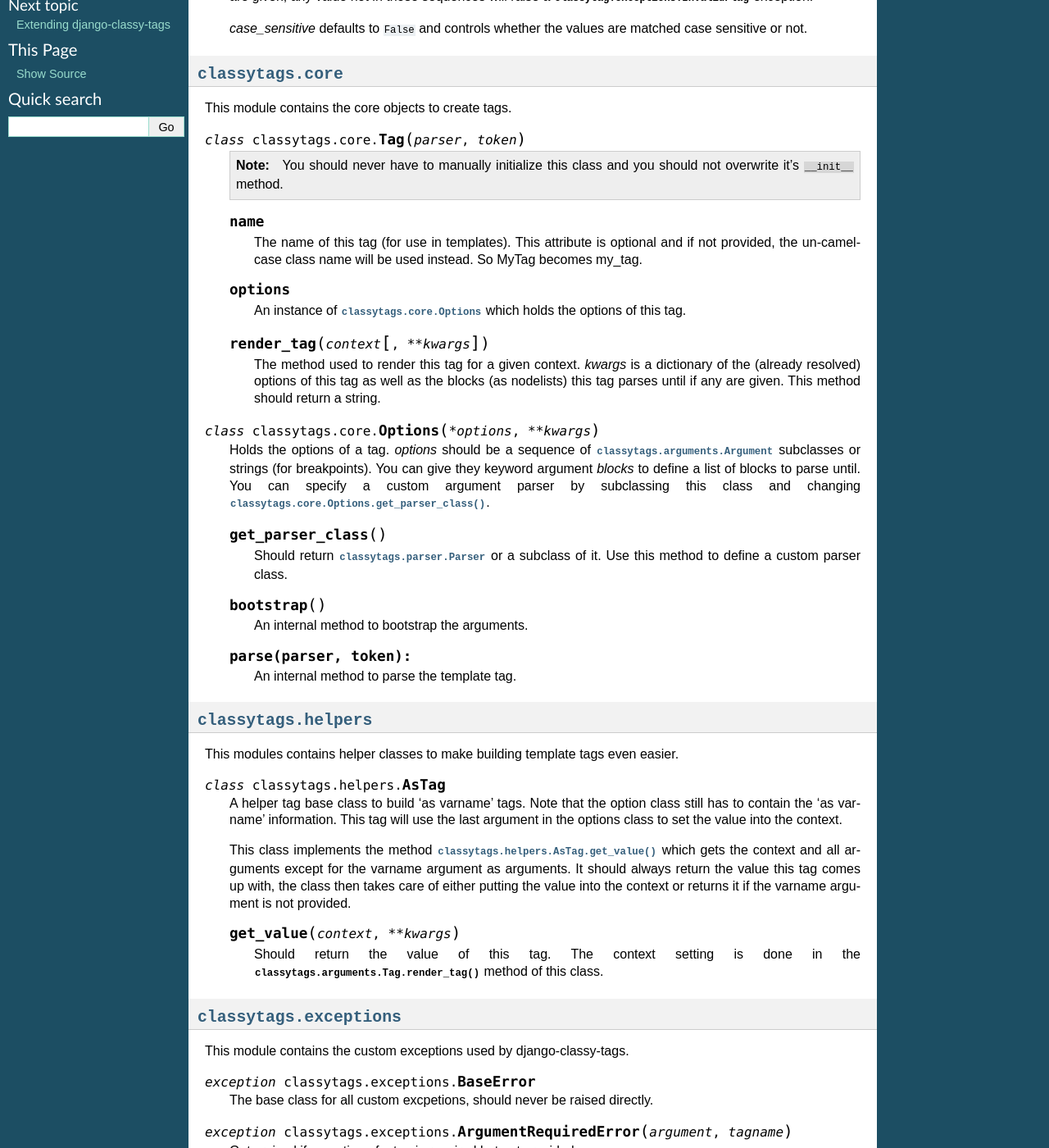
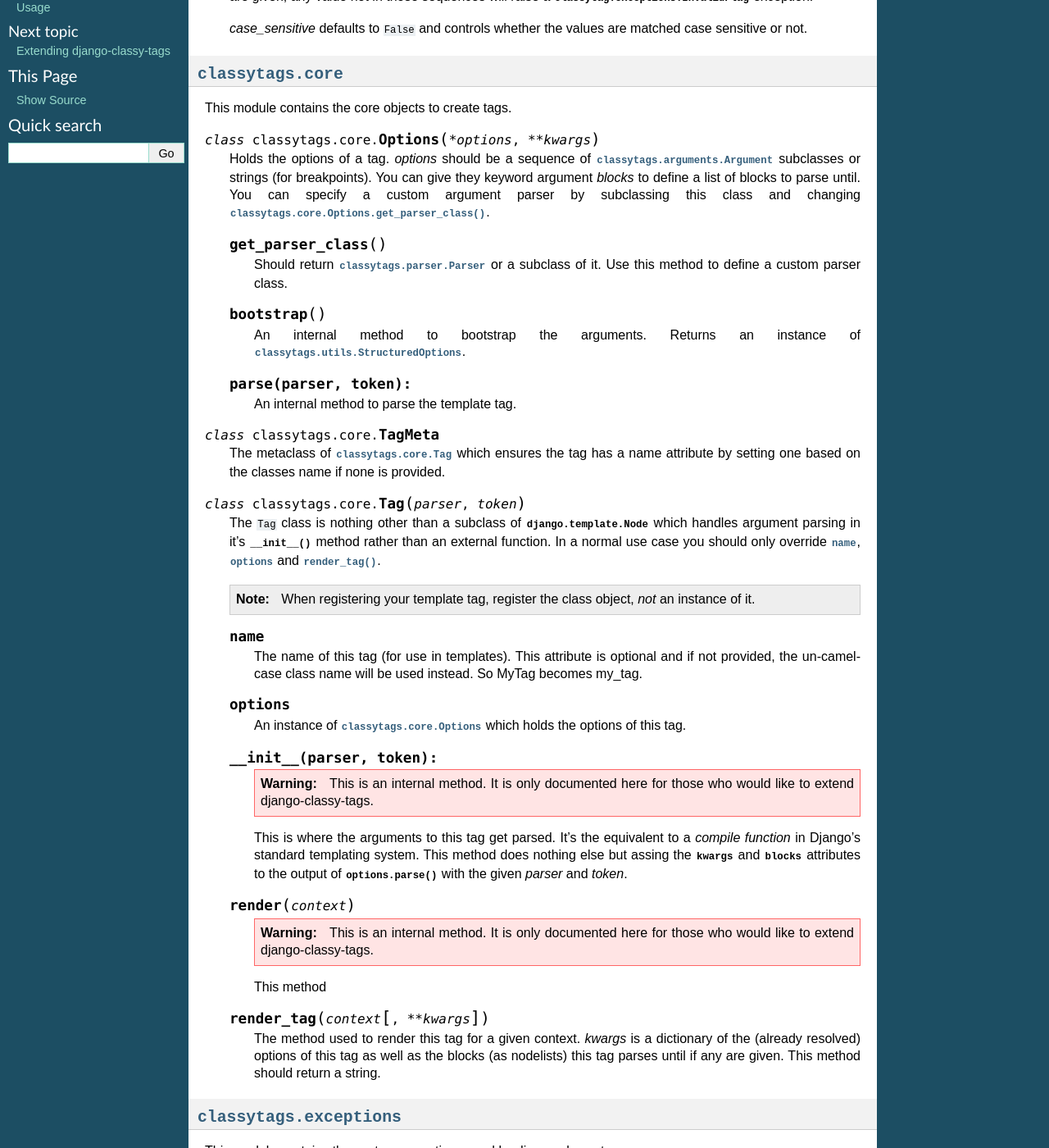
Before and after one commit to django-cms/django-classy-tags, a Sphinx documentation site: the page built from docs/reference.rst, in a window 1280 px wide and 1400 px high, scrolled down 1070 px. Shown: the whole window at 82% size. Built offline with Sphinx 7.4.7, drawn with Linux system fonts in a browser that asks for light colours; some of the changed text lies outside the part shown.

Commit message:
Fixed some typos in the documentation. Ordered the references documentation alphabetically on module and class level. Added documentation for more internal methods.

```diff
--- a/docs/reference.rst
+++ b/docs/reference.rst
@@ -9,6 +9,7 @@
 .. module:: classytags.arguments
 
 This module contains standard argument types.
+
 
 .. class:: Argument(name[, default][, required], [resolve])
 
@@ -24,7 +25,7 @@
     useful for 'as varname' arguments. Note that quotation marks around the
     argument will be removed if there are any.
 
-    .. method:: get_default
+    .. method:: get_default()
 
         Returns the default value for this argument
 
@@ -81,31 +82,6 @@
 
 This module contains the core objects to create tags.
 
-.. class:: Tag(parser, token)
-
-    .. note::
-
-        You should never have to manually initialize this class and you should
-        not overwrite it's ``__init__`` method.
-
-    .. attribute:: name
-
-        The name of this tag (for use in templates). This attribute is optional
-        and if not provided, the un-camelcase class name will be used instead.
-        So MyTag becomes my_tag.
-
-    .. attribute:: options
-
-        An instance of :class:`classytags.core.Options` which holds the
-        options of this tag.
-
-    .. method:: render_tag(context[, **kwargs])
-
-        The method used to render this tag for a given context. *kwargs* is a
-        dictionary of the (already resolved) options of this tag as well as the
-        blocks (as nodelists) this tag parses until if any are given.
-        This method should return a string.
-
 
 .. class:: Options(*options, **kwargs)
 
@@ -124,37 +100,72 @@
 
     .. method:: bootstrap()
 
-        An internal method to bootstrap the arguments.
+        An internal method to bootstrap the arguments. Returns an instance of
+        :class:`classytags.utils.StructuredOptions`.
 
     .. method:: parse(parser, token):
 
         An internal method to parse the template tag.
 
 
-*************************
-:mod:`classytags.helpers`
-*************************
+.. class:: TagMeta
 
-.. module:: classytags.helpers
+    The metaclass of :class:`classytags.core.Tag` which ensures the tag has a
+    name attribute by setting one based on the classes name if none is provided.
 
-This modules contains helper classes to make building template tags even easier.
 
-.. class:: AsTag
+.. class:: Tag(parser, token)
 
-    A helper tag base class to build 'as varname' tags. Note that the option
-    class still has to contain the 'as varname' information. This tag will use
-    the last argument in the options class to set the value into the context.
+    The ``Tag`` class is nothing other than a subclass of
+    :class:`django.template.Node` which handles argument parsing in it's
+    :meth:`__init__` method rather than an external function. In a normal use
+    case you should only override :attr:`name`, :attr:`options` and
+    :meth:`render_tag`.
 
-    This class implements the method :meth:`classytags.helpers.AsTag.get_value`
-    which gets the context and all arguments except for the varname argument as
-    arguments. It should always return the value this tag comes up with, the
-    class then takes care of either putting the value into the context or
-    returns it if the varname argument is not provided.
+    .. note::
 
-    .. method:: get_value(context, **kwargs)
+        When registering your template tag, register the class object, *not*
+        an instance of it.
 
-        Should return the value of this tag. The context setting is done in the
-        :meth:`classytags.arguments.Tag.render_tag` method of this class.
+    .. attribute:: name
+
+        The name of this tag (for use in templates). This attribute is optional
+        and if not provided, the un-camelcase class name will be used instead.
+        So MyTag becomes my_tag.
+
+    .. attribute:: options
+
+        An instance of :class:`classytags.core.Options` which holds the
+        options of this tag.
+
+    .. method:: __init__(parser, token):
+
+        .. warning::
+
+            This is an internal method. It is only documented here for those
+            who would like to extend django-classy-tags.
+
+        This is where the arguments to this tag get parsed. It's the equivalent
+        to a *compile function* in Django's standard templating system.
+        This method does nothing else but assing the :attr:`kwargs` and
+        :attr:`blocks` attributes to the output of :meth:`options.parse` with
+        the given *parser* and *token*.
+
+    .. method:: render(context)
+
+        .. warning::
+
+            This is an internal method. It is only documented here for those
+            who would like to extend django-classy-tags.
+
+        This method
+
+    .. method:: render_tag(context[, **kwargs])
+
+        The method used to render this tag for a given context. *kwargs* is a
+        dictionary of the (already resolved) options of this tag as well as the
+        blocks (as nodelists) this tag parses until if any are given.
+        This method should return a string.
 
 
 ****************************
@@ -191,67 +202,34 @@
     Gets raised if too many arguments are provided for a tag.
 
 
-***********************
-:mod:`classytags.utils`
-***********************
+*************************
+:mod:`classytags.helpers`
+*************************
 
-.. module:: classytags.utils
+.. module:: classytags.helpers
 
-Utility classes and methods for django-classy-tags.
+This modules contains helper classes to make building template tags even easier.
 
-.. class:: NULL
+.. class:: AsTag
 
-    A pseudo type.
+    A helper tag base class to build 'as varname' tags. Note that the option
+    class still has to contain the 'as varname' information. This tag will use
+    the last argument in the options class to set the value into the context.
 
+    This class implements the method :meth:`classytags.helpers.AsTag.get_value`
+    which gets the context and all arguments except for the varname argument as
+    arguments. It should always return the value this tag comes up with, the
+    class then takes care of either putting the value into the context or
+    returns it if the varname argument is not provided.
 
-.. class:: TemplateConstant(value)
+    .. note::
 
-    A constant pseudo template variable which always returns it's initial value
-    when resolved.
+        You should not override the :meth:`render_tag` method of this class.
 
+    .. method:: get_value(context, **kwargs)
 
-.. class:: StructuredOptions(options, breakpoints)
-
-    A helper class to organize options.
-
-    .. attribute:: options
-
-        The arguments in this options.
-
-    .. attribute:: breakpoints
-
-        A *copy* of the breakpoints in this options
-
-    .. attribute:: blocks
-
-        A *copy* of the list of tuples (blockname, alias) of blocks of this tag.
-
-    .. attribute:: current_breakpoint
-
-        The current breakpoint.
-
-    .. attribute:: next_breakpoint
-
-        The next breakpoint (if there is any).
-
-    .. method:: shift_breakpoint
-
-        Shift to the next breakpoint and update :attr:`current_breakpoint` and
-        :attr:`next_breakpoint`.
-
-    .. method:: get_arguments
-
-        Returns a copy of the arguments in the current breakpoint scope.
-
-
-.. class:: ResolvableList(item)
-
-    A subclass of list which resolves all it's items against a context when it's
-    resolve method gets called.
-
-.. function:: get_default_name(name)
-
-    Turns 'CamelCase' into 'camel_case'
+        Should return the value of this tag. The context setting is done in the
+        :meth:`classytags.core.Tag.render_tag` method of this class.
 
 
 ************************
@@ -332,13 +310,77 @@
 
         Parses the blocks this tag wants to parse until if any are provided.
 
-    .. method:: finish
+    .. method:: finish()
 
         After all bits have been parsed, finish all remaining breakpoint scopes.
 
-    .. method:: check_required
+    .. method:: check_required()
 
         A helper method to check if there's any required arguments left in the
         current breakpoint scope. Raises a
         :exc:`classytags.exceptions.ArgumentRequiredError` if one is found and
         contributes all optional arguments to :attr:`kwargs`.
+
+
+***********************
+:mod:`classytags.utils`
+***********************
+
+.. module:: classytags.utils
+
+Utility classes and methods for django-classy-tags.
+
+.. class:: NULL
+
+    A pseudo type.
+
+
+.. class:: TemplateConstant(value)
+
+    A constant pseudo template variable which always returns it's initial value
+    when resolved.
+
+
+.. class:: StructuredOptions(options, breakpoints)
+
+    A helper class to organize options.
+
+    .. attribute:: options
+
+        The arguments in this options.
+
+    .. attribute:: breakpoints
+
+        A *copy* of the breakpoints in this options
+
+    .. attribute:: blocks
+
+        A *copy* of the list of tuples (blockname, alias) of blocks of this tag.
+
+    .. attribute:: current_breakpoint
+
+        The current breakpoint.
+
+    .. attribute:: next_breakpoint
+
+        The next breakpoint (if there is any).
+
+    .. method:: shift_breakpoint()
+
+        Shift to the next breakpoint and update :attr:`current_breakpoint` and
+        :attr:`next_breakpoint`.
+
+    .. method:: get_arguments()
+
+        Returns a copy of the arguments in the current breakpoint scope.
+
+
+.. class:: ResolvableList(item)
+
+    A subclass of list which resolves all it's items against a context when it's
+    resolve method gets called.
+
+
+.. function:: get_default_name(name)
+
+    Turns 'CamelCase' into 'camel_case'.
```
Also changed, not shown: docs/index.rst (+9 -0 lines), docs/usage.rst (+4 -3 lines).
